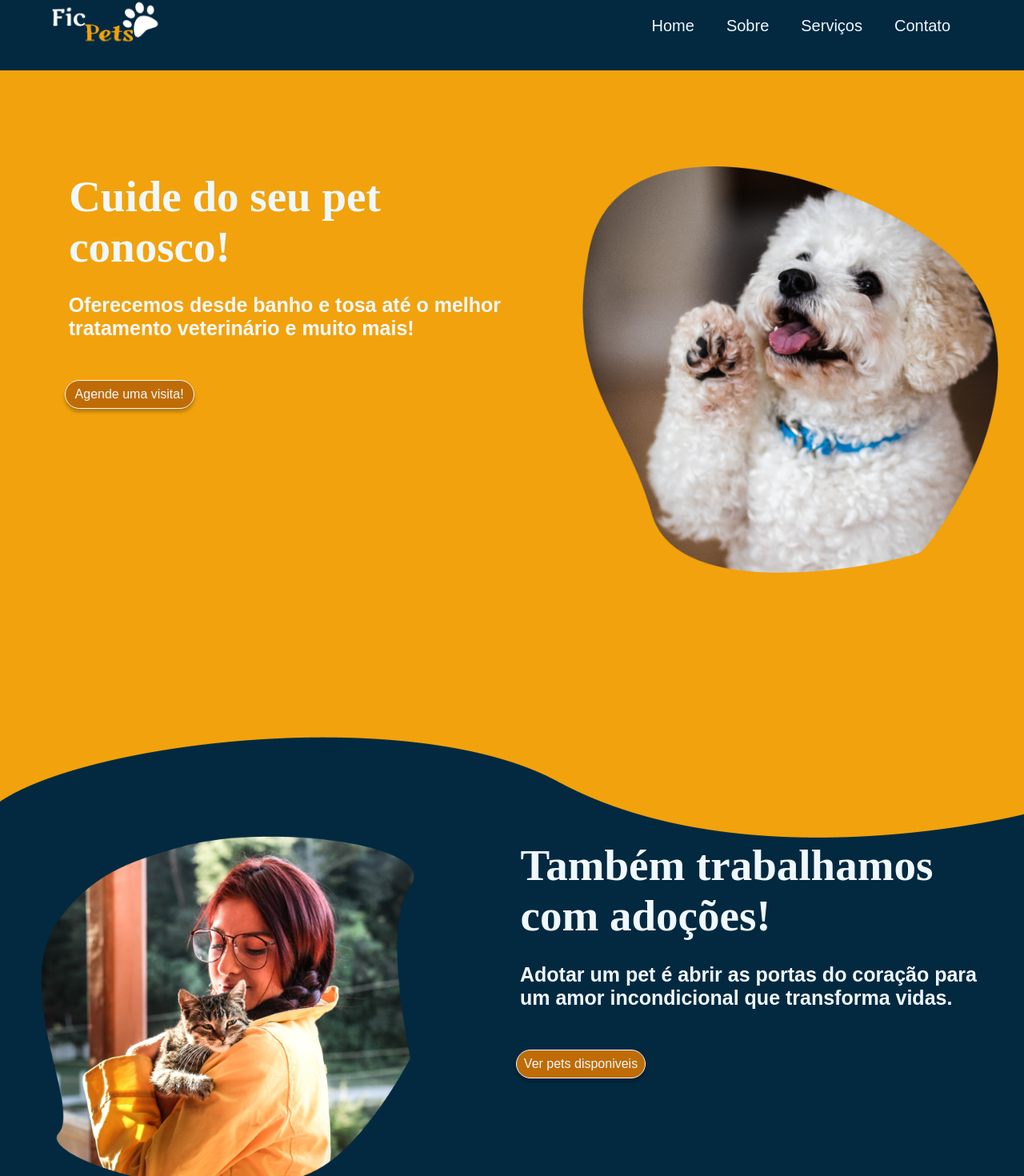
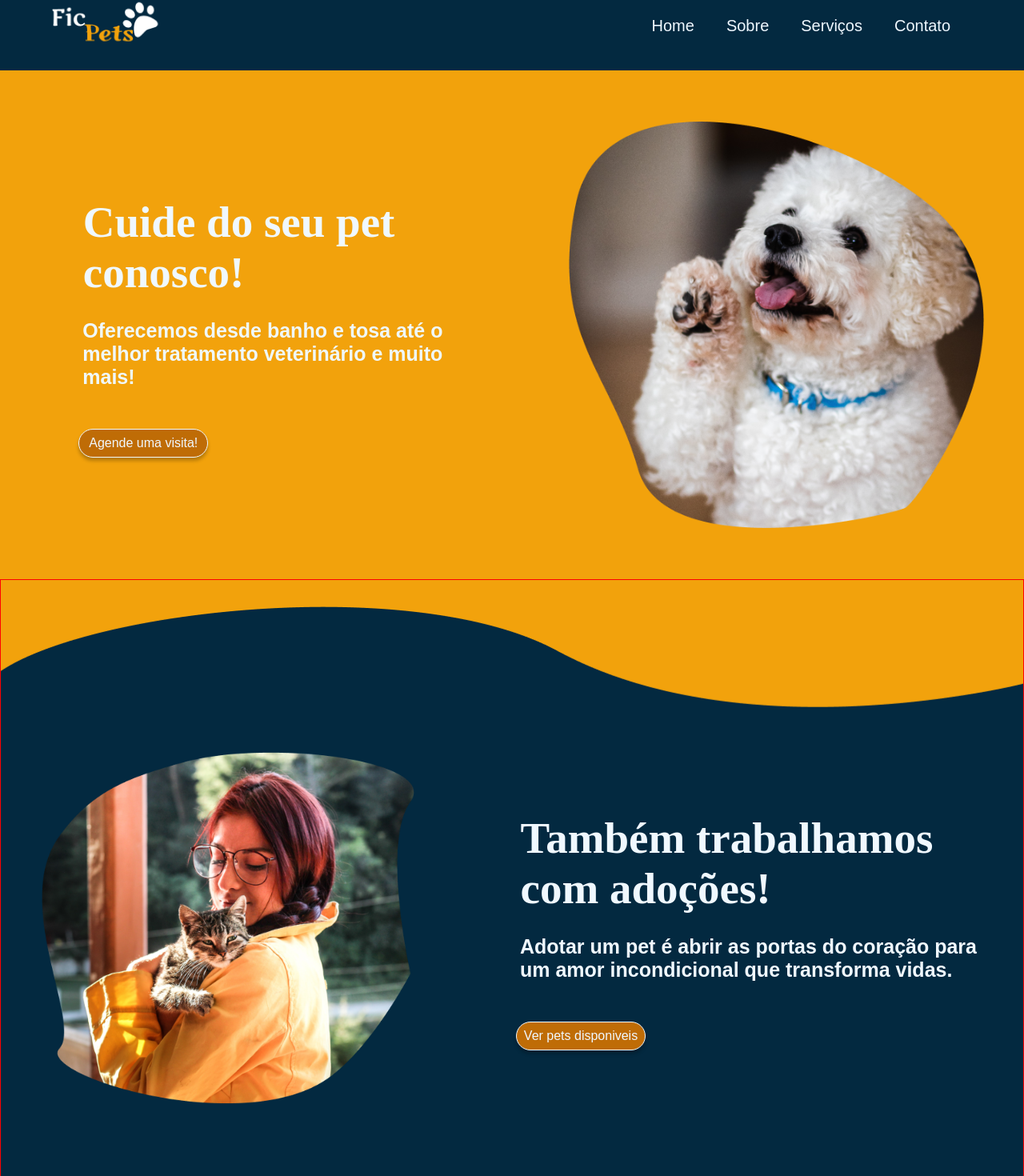
Before and after one commit to Pedrosirdev/FicPet, a React (Vite) app: page / in a window 1280 px wide. Shown: the part 24-1494 px from the top of the page at 80% size. Built offline with nearby package versions, Linux system fonts and the light colour scheme; a web font is replaced by a local one.

Commit message:
Corrigindo layout das sections

```diff
--- a/src/css/style.css
+++ b/src/css/style.css
@@ -383,15 +383,11 @@ body {
 }
 
 #section01 {
-  height: 100vh;
-  padding: 0 4%;
   display: flex;
   justify-content: space-around;
   align-items: center;
 }
 #section01 div:nth-child(1) {
-  width: 50%;
-  height: 70vh;
   color: #f0f8ff;
 }
 #section01 div:nth-child(1) h1 {
@@ -404,24 +400,18 @@ body {
   padding: 0em 0em 2em 0.2em;
   font-size: 25px;
 }
-#section01 div:nth-child(2) {
-  width: 50%;
-  height: 70vh;
-}
 
 #section02 {
+  border: 1px solid red;
   background-image: url(../assets/images/section2.png);
   background-repeat: no-repeat;
   background-size: cover;
-  height: 100vh;
   padding: 0 4%;
   display: flex;
   justify-content: space-around;
   align-items: center;
 }
 #section02 div:nth-child(2) {
-  width: 50%;
-  height: 70vh;
   color: #f0f8ff;
 }
 #section02 div:nth-child(2) h1 {
@@ -433,10 +423,6 @@ body {
   font-family: "Average Sans", sans-serif;
   padding: 0em 0em 2em 0.2em;
   font-size: 25px;
-}
-#section02 div:nth-child(1) {
-  width: 50%;
-  height: 70vh;
 }
 
 .defaultBtn {
@@ -461,14 +447,20 @@ body {
 
 /* X-small devices (portrait phones, less than 576px) */
 @media (max-width: 575.98px) {
+  #section01 {
+    padding: 10% 4% 0% 4%;
+  }
   #section01 div:nth-child(1) {
+    padding: 10% 4% 0% 4%;
+    height: 60vh;
     width: 100%;
   }
   #section01 div:nth-child(2) {
     display: none;
   }
   #section02 {
-    height: 852px;
+    padding-top: 22%;
+    height: auto;
     display: flex;
     flex-direction: column-reverse;
   }
@@ -476,7 +468,8 @@ body {
     width: 90%;
   }
   #section02 div:nth-child(1) {
-    width: 130%;
+    border: 1px solid green;
+    max-width: 100%;
   }
   #section02 div:nth-child(1) img {
     width: 100%;
@@ -484,14 +477,20 @@ body {
 }
 /*Small devices (landscape phones, 576px and up)*/
 @media (min-width: 576px) {
+  #section01 {
+    padding: 10% 4% 0% 4%;
+    height: auto;
+  }
   #section01 div:nth-child(1) {
+    height: 50vh;
     width: 100%;
   }
   #section01 div:nth-child(2) {
     display: none;
   }
   #section02 {
-    height: 90vh;
+    padding-top: 22%;
+    height: auto;
     display: flex;
     flex-direction: column-reverse;
   }
@@ -503,7 +502,6 @@ body {
   }
   #section02 div:nth-child(1) img {
     width: 100%;
-    object-fit: cover;
   }
 }
 /*Medium devices (tablets, 768px and up)*/
@@ -520,32 +518,41 @@ body {
     margin: 0 auto;
   }
   #section02 {
-    height: 100vh;
+    padding-top: 12%;
+    height: auto;
     display: flex;
     flex-direction: column-reverse;
   }
   #section02 div:nth-child(2) {
-    margin-top: 10em;
     align-self: flex-start;
     width: 80%;
   }
   #section02 div:nth-child(1) {
-    width: 100%;
+    width: 80%;
   }
   #section02 div:nth-child(1) img {
     width: 100%;
-    object-fit: cover;
   }
 }
 /*Large devices (desktops, 992px and up)*/
 @media (min-width: 992px) {
+  #section01 {
+    padding: 10% 4%;
+  }
   #section01 div:nth-child(2) {
-    width: 40%;
+    height: auto;
+    padding: 0% 4% 0% 4%;
+    width: 50%;
   }
   #section01 div:nth-child(2) img {
     width: 451px;
     height: 430px;
     margin: 0 auto;
+  }
+  #section01 div:nth-child(1) {
+    height: auto;
+    width: 50%;
+    padding: 0% 4% 0% 4%;
   }
   #section02 {
     height: 90vh;
@@ -566,6 +573,9 @@ body {
 }
 /*X-Large devices (large desktops, 1200px and up)*/
 @media (min-width: 1200px) {
+  #section01 {
+    padding: 5% 4%;
+  }
   #section01 div:nth-child(2) {
     width: 40%;
   }
--- a/src/sass/style.scss
+++ b/src/sass/style.scss
@@ -14,15 +14,11 @@ body{
   background-color: variables.$main-color;
 }
 #section01{
-  height: 100vh;
-  padding: 0 4%;
   display: flex;
   justify-content: space-around;
   align-items: center;
 
   div:nth-child(1){
-    width: 50%;
-    height: 70vh;
     color: variables.$color-light;
     h1{
       font-family: variables.$title-font;
@@ -36,26 +32,22 @@ body{
     }
 
   }
-  div:nth-child(2){
-    width: 50%;
-    height: 70vh;
-  }
+  // div:nth-child(2){
+  //   width: 50%;
+  //   height: 70vh;
+  // }
 }
 #section02{
+  border: 1px solid red;
   background-image: url(../assets/images/section2.png);
   background-repeat: no-repeat;
   background-size: cover;
-  height: 100vh;
-  // width: 100vw;
-  // padding: 0 4% 8% 4%;
   padding: 0 4%;
   display: flex;
   justify-content: space-around;
   align-items: center;
 
   div:nth-child(2){
-    width: 50%;
-    height: 70vh;
     color: variables.$color-light;
     h1{
       font-family: variables.$title-font;
@@ -67,11 +59,6 @@ body{
       padding: 0em 0em 2em 0.2em;
       font-size: 25px;
     }
-
-  }
-  div:nth-child(1){
-    width: 50%;
-    height: 70vh;
   }
 }
 .defaultBtn{
@@ -97,7 +84,10 @@ body{
 /* X-small devices (portrait phones, less than 576px) */
 @media (max-width: 575.98px) {
   #section01{
+    padding: 10% 4% 0% 4%;
     div:nth-child(1){
+      padding: 10% 4% 0% 4%;
+      height: 60vh;
       width: 100%;
     }
     div:nth-child(2){
@@ -105,22 +95,18 @@ body{
     }
   }
   #section02{
-    height: 852px;
+    padding-top: 22%;
+    height: auto;
     display: flex;
     flex-direction: column-reverse;
     div:nth-child(2){
-      // margin-bottom: -2em;
-      // position: absolute;
-      // z-index: 2;
       width: 90%;
-      // border: 1px solid #f00;
     }
     div:nth-child(1){
-      width: 130%;
-      // height: 500px;
+      border: 1px solid green;
+      max-width: 100%;
       img{
         width: 100%;
-
       }
     }
   }
@@ -128,7 +114,10 @@ body{
 /*Small devices (landscape phones, 576px and up)*/
 @media (min-width: 576px) {
   #section01{
+    padding: 10% 4% 0% 4%;
+    height: auto;
     div:nth-child(1){
+      height: 50vh;
       width: 100%;
     }
     div:nth-child(2){
@@ -136,18 +125,17 @@ body{
     }
   }
   #section02{
-    height: 90vh;
+    padding-top: 22%;
+    height: auto;
     display: flex;
     flex-direction: column-reverse;
     div:nth-child(2){
-      // margin-bottom: -5em;
       width: 90%;
     }
     div:nth-child(1){
       width: 150%;
       img{
       width: 100%;
-        object-fit: cover;
       }
     }
   }
@@ -169,19 +157,18 @@ body{
     }
   }
   #section02{
-    height: 100vh;
+    padding-top: 12%;
+    height: auto;
     display: flex;
     flex-direction: column-reverse;
     div:nth-child(2){
-      margin-top: 10em;
       align-self: flex-start;
       width: 80%;
     }
     div:nth-child(1){
-      width: 100%;
+      width: 80%;
       img{
       width: 100%;
-        object-fit: cover;
       }
     }
   }
@@ -189,13 +176,21 @@ body{
 /*Large devices (desktops, 992px and up)*/
 @media (min-width: 992px) {
   #section01{
+    padding: 10% 4%;
     div:nth-child(2){
-      width: 40%;
+      height: auto;
+      padding: 0% 4% 0% 4%;
+      width: 50%;
       img{
         width: 451px;
         height: 430px;
         margin: 0 auto;
       }
+    }
+    div:nth-child(1){
+      height: auto;
+      width: 50%;
+      padding: 0% 4% 0% 4%;
     }
   }
   #section02{
@@ -218,6 +213,7 @@ body{
 /*X-Large devices (large desktops, 1200px and up)*/
 @media (min-width: 1200px) {
   #section01{
+    padding: 5% 4%;
     div:nth-child(2){
       width: 40%;
       img{
@@ -234,12 +230,9 @@ body{
       width: 100%;
       margin-bottom: 0;
       margin-top: 0;
-      // border: 1px solid #f00;
     }
     div:nth-child(1){
       width: 100%;
-      // border: 1px solid rgb(188, 179, 179);
-
       img{
       width: 80%;
       }
```
Also changed, not shown: 1 other file (tests, documents, lock files or other folders).
